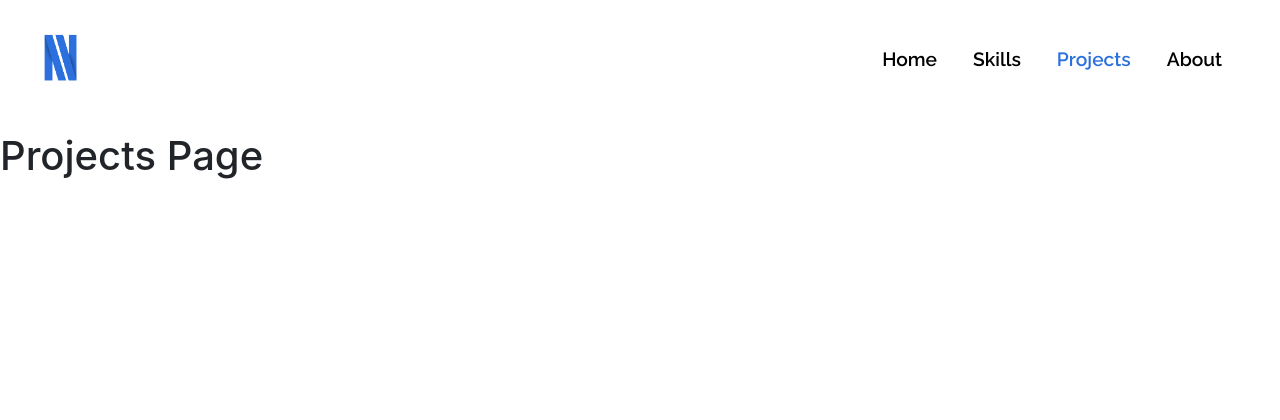
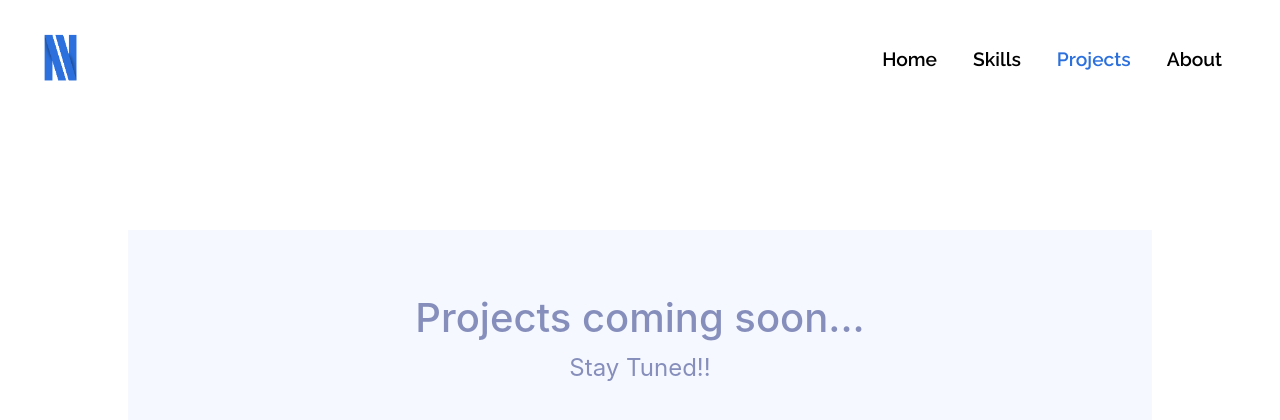
Before and after one commit to naveenbudhwal/portfolio, a Vue app: page /projects in a window 1280 px wide. Shown: the top 420 px of the page. Built offline with nearby package versions, Linux system fonts and the light colour scheme.

Commit message:
Designing projects page

```diff
--- a/src/views/Projects.vue
+++ b/src/views/Projects.vue
@@ -1,5 +1,8 @@
 <template>
-  <h1>Projects Page</h1>
+  <div class="projects">
+    <h1>Projects coming soon...</h1>
+    <p>Stay Tuned!!</p>
+  </div>
 </template>
 
 <script>
@@ -10,4 +13,23 @@ export default {
 
 <style>
 
+.projects {
+  margin-left: 50%;
+  transform: translateX(-50%);
+  width: 80%;
+  background: #F6F8FF;
+  padding: 5%;
+  text-align: center;
+  margin-top: 10%;
+}
+
+.projects h1 {
+  color: #868FBB;
+}
+
+.projects p {
+  color: #868FBB;
+  font-size: 1.5em;
+}
+
 </style>
```
